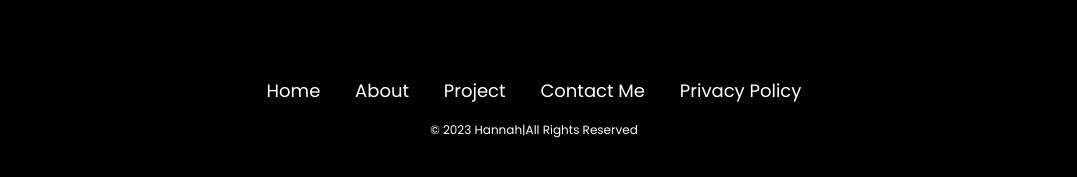
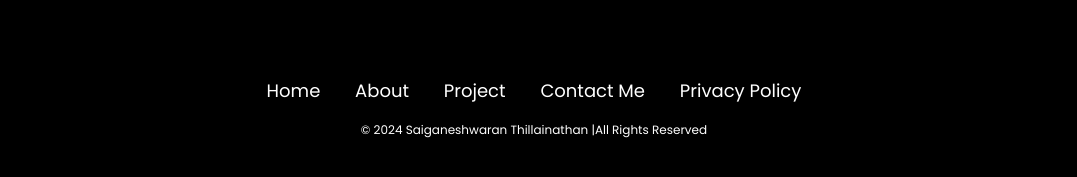
Before and after one commit to SaiGaneshWaran/Portfolio_Website, a website: page about.html in a window 1280 px wide. Shown: the part 1796-1973 px from the top of the page, without its empty margins (106-1183 px from the left). Drawn offline with nearby package versions, Linux system fonts and the light colour scheme.

Commit message:
changes 5

```diff
--- a/about.html
+++ b/about.html
@@ -108,6 +108,6 @@
             <li><a href="contact.html" >Contact Me</a></li>
             <li><a href="#">Privacy Policy</a></li>
         </ul>
-        <p class="copyright">© 2023 Hannah|All Rights Reserved</p>
+        <p class="copyright">© 2024 Saiganeshwaran Thillainathan |All Rights Reserved</p>
     </footer>
 </html>
```
